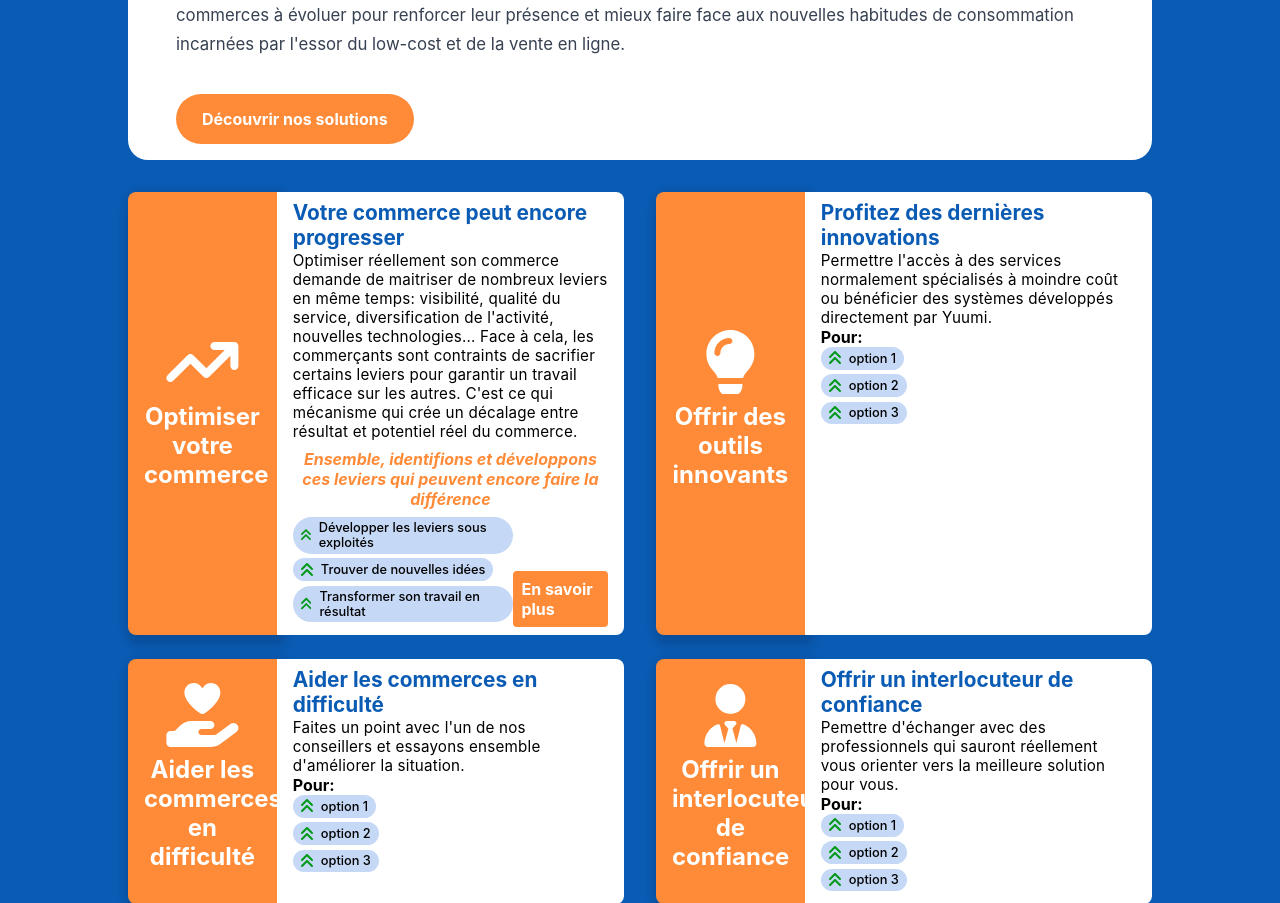
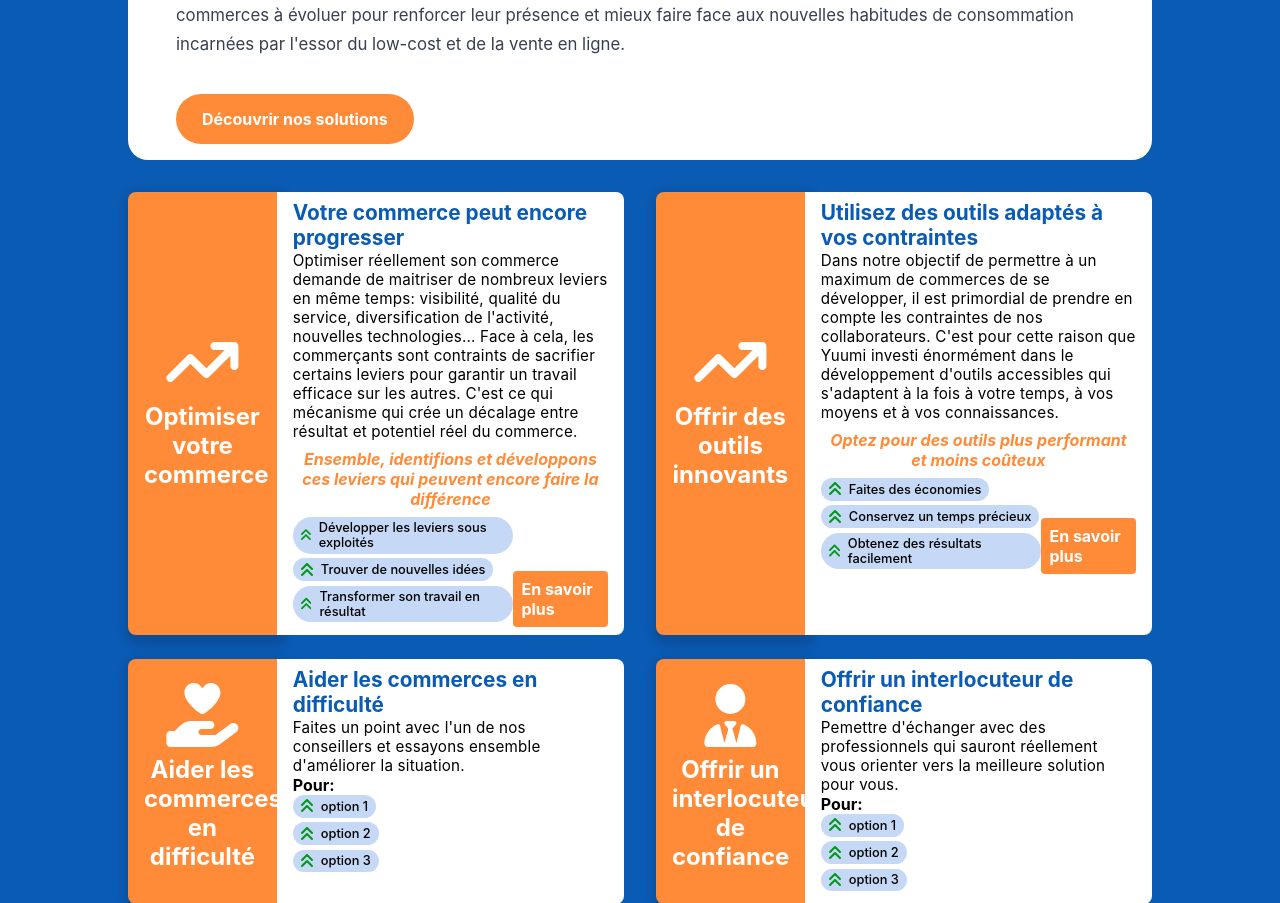
Before and after one commit to Elpheos/Yuumi-main, a Django app: page /aide-aux-commerces/ in a window 1280 px wide. Shown: the part 390-1293 px from the top of the page. Run offline with Django 5.2, Linux system fonts and the light colour scheme; parts of the project's set-up code (start-up, migrations or seed data) failed here and were passed over.

Commit message:
Revise home page content and layout for clarity
Updated the content and structure of the home page to better reflect the services offered by Yuumi, including new titles, descriptions, and lists of benefits.

```diff
--- a/yuumi2/templates/yuumi2/home.html
+++ b/yuumi2/templates/yuumi2/home.html
@@ -440,27 +440,33 @@
 
         <div class="home2-objectif-card-container">
             <div class="home2-objectifs-card-left">
-                <svg class="home2-objectifs-card-left-icon" xmlns="http://www.w3.org/2000/svg" viewBox="0 0 384 512"><path fill="rgb(255, 255, 255)" d="M292.9 384c7.3-22.3 21.9-42.5 38.4-59.9 32.7-34.4 52.7-80.9 52.7-132.1 0-106-86-192-192-192S0 86 0 192c0 51.2 20 97.7 52.7 132.1 16.5 17.4 31.2 37.6 38.4 59.9l201.7 0zM288 432l-192 0 0 16c0 44.2 35.8 80 80 80l32 0c44.2 0 80-35.8 80-80l0-16zM184 112c-39.8 0-72 32.2-72 72 0 13.3-10.7 24-24 24s-24-10.7-24-24c0-66.3 53.7-120 120-120 13.3 0 24 10.7 24 24s-10.7 24-24 24z"/></svg>
+                <svg class="home2-objectifs-card-left-icon" xmlns="http://www.w3.org/2000/svg" viewBox="0 0 576 512"><path fill="rgb(255, 255, 255)" d="M384 160c-17.7 0-32-14.3-32-32s14.3-32 32-32l160 0c17.7 0 32 14.3 32 32l0 160c0 17.7-14.3 32-32 32s-32-14.3-32-32l0-82.7-169.4 169.4c-12.5 12.5-32.8 12.5-45.3 0L192 269.3 54.6 406.6c-12.5 12.5-32.8 12.5-45.3 0s-12.5-32.8 0-45.3l160-160c12.5-12.5 32.8-12.5 45.3 0L320 306.7 466.7 160 384 160z"/></svg>
                 <h2 class="home2-objectifs-card-left-title">Offrir des outils innovants</h2>
             </div>
             <div class="home2-objectifs-card-right">
-                <h3 class="home2-objectifs-card-right-title">Profitez des dernières innovations</h3>
-                <p class="home2-objectifs-card-right-text">Permettre l'accès à des services normalement spécialisés à moindre coût ou bénéficier des systèmes développés directement par Yuumi.</p>
-                <h4 class="home2-objectifs-card-right-subtitle">Pour:</h4>
+                <h3 class="home2-objectifs-card-right-title">Utilisez des outils adaptés à vos contraintes</h3>
+                <p class="home2-objectifs-card-right-text">Dans notre objectif de permettre à un maximum de commerces de se développer, il est primordial de prendre en compte les contraintes de nos
+                    collaborateurs. C'est pour cette raison que Yuumi investi énormément dans le développement d'outils accessibles qui s'adaptent à la fois à votre temps, à vos moyens et à vos connaissances.</p>
+                <p class="home2-objectifs-card-right-conclusion">Optez pour des outils plus performant et moins coûteux</p>
+                <div class="home2-objectifs-card-right-details-container">
                     <ul class="home2-objectifs-card-right-ul">
                         <li>
                             <svg class="home2-objectifs-card-right-icon" xmlns="http://www.w3.org/2000/svg" viewBox="0 0 384 512"><path fill="rgb(0, 152, 23)" d="M214.6 41.4c-12.5-12.5-32.8-12.5-45.3 0l-160 160c-12.5 12.5-12.5 32.8 0 45.3s32.8 12.5 45.3 0L192 109.3 329.4 246.6c12.5 12.5 32.8 12.5 45.3 0s12.5-32.8 0-45.3l-160-160zm160 352l-160-160c-12.5-12.5-32.8-12.5-45.3 0l-160 160c-12.5 12.5-12.5 32.8 0 45.3s32.8 12.5 45.3 0L192 301.3 329.4 438.6c12.5 12.5 32.8 12.5 45.3 0s12.5-32.8 0-45.3z"/></svg>
-                        option 1
+                            Faites des économies
                         </li>
                         <li>
                             <svg class="home2-objectifs-card-right-icon" xmlns="http://www.w3.org/2000/svg" viewBox="0 0 384 512"><path fill="rgb(0, 152, 23)" d="M214.6 41.4c-12.5-12.5-32.8-12.5-45.3 0l-160 160c-12.5 12.5-12.5 32.8 0 45.3s32.8 12.5 45.3 0L192 109.3 329.4 246.6c12.5 12.5 32.8 12.5 45.3 0s12.5-32.8 0-45.3l-160-160zm160 352l-160-160c-12.5-12.5-32.8-12.5-45.3 0l-160 160c-12.5 12.5-12.5 32.8 0 45.3s32.8 12.5 45.3 0L192 301.3 329.4 438.6c12.5 12.5 32.8 12.5 45.3 0s12.5-32.8 0-45.3z"/></svg>
-                        option 2
+                            Conservez un temps précieux
                         </li>
                         <li>
                             <svg class="home2-objectifs-card-right-icon" xmlns="http://www.w3.org/2000/svg" viewBox="0 0 384 512"><path fill="rgb(0, 152, 23)" d="M214.6 41.4c-12.5-12.5-32.8-12.5-45.3 0l-160 160c-12.5 12.5-12.5 32.8 0 45.3s32.8 12.5 45.3 0L192 109.3 329.4 246.6c12.5 12.5 32.8 12.5 45.3 0s12.5-32.8 0-45.3l-160-160zm160 352l-160-160c-12.5-12.5-32.8-12.5-45.3 0l-160 160c-12.5 12.5-12.5 32.8 0 45.3s32.8 12.5 45.3 0L192 301.3 329.4 438.6c12.5 12.5 32.8 12.5 45.3 0s12.5-32.8 0-45.3z"/></svg>
-                        option 3
+                            Obtenez des résultats facilement
                         </li>
                     </ul>
+                    <div class="home2-objectifs-button-container">
+                        <a class="home2-objectifs-card-right-button">En savoir plus</a>
+                    </div>
+                </div>
             </div>
         </div>
 
```
Lines whose indentation alone changed are shown as unchanged.
